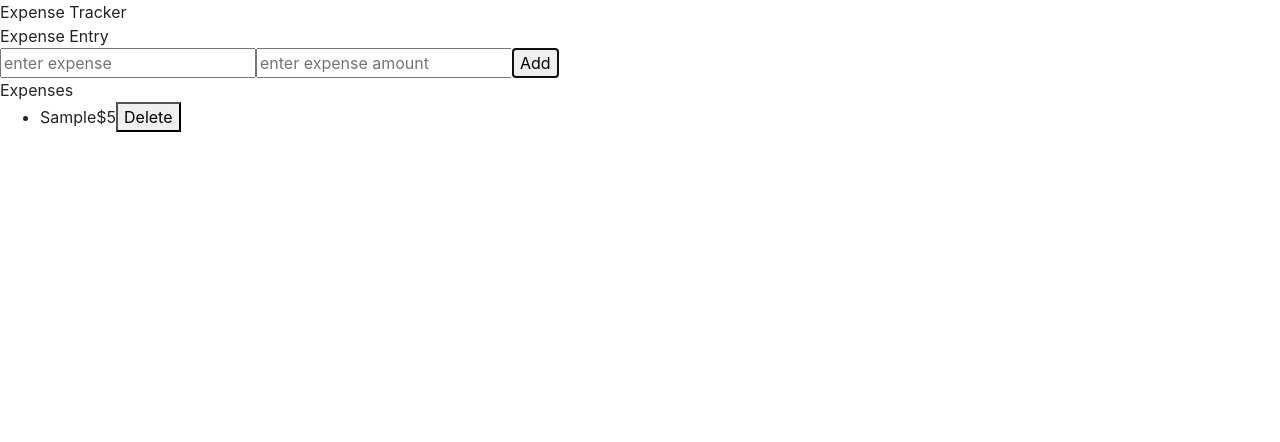
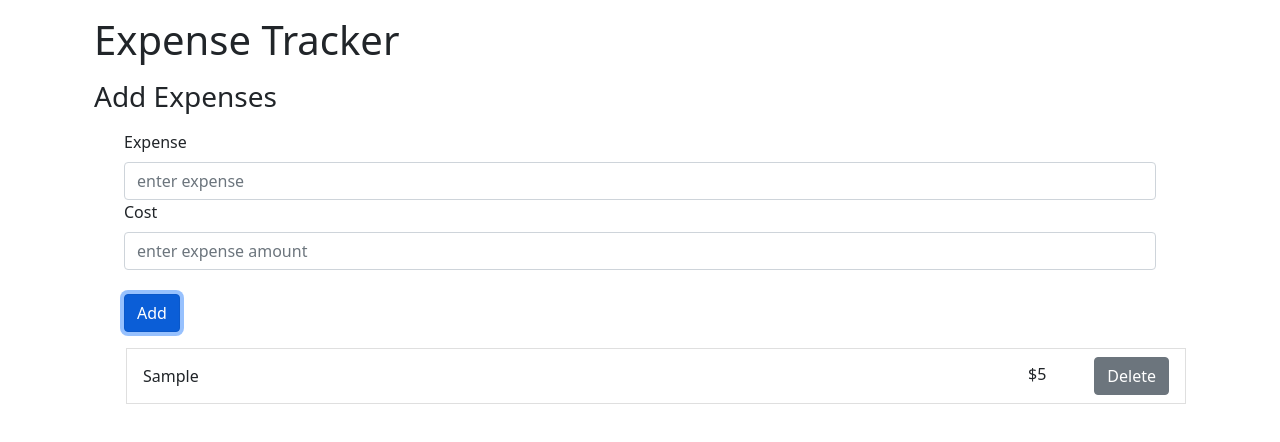
Before and after one commit to Eminer78/Expense-Tracker, a React (Create React App) app: page / in a window 1280 px wide. Both pictures are taken after typing "Sample", "5" into the empty fields and a click on the button "Add". Shown: the top 442 px of the page. Built offline with nearby package versions, Linux system fonts and the light colour scheme.

Commit message:
updated styling

```diff
--- a/src/App.js
+++ b/src/App.js
@@ -1,9 +1,10 @@
 import React from "react";
 import ExpenseList from "./components/ExpenseList";
+import "bootstrap/dist/css/bootstrap.min.css";
 
 const App = () => {
   return (
-    <div>
+    <div className="container">
       <ExpenseList />
     </div>
   );
--- a/src/components/ExpenseItem.js
+++ b/src/components/ExpenseItem.js
@@ -9,12 +9,20 @@ export default class ExpenseItems extends Component {
 
   createTasks(item) {
     return (
-      <li>
+      <li className="list-group-item d-flex justify-content-between align-items-center">
         {item.text}
-        <span>${item.cost}</span>
-        <button onClick={() => this.delete(item.key)} key={item.key}>
-          Delete
-        </button>
+        <div>
+          <span className="label label-danger label-as-badge mx-4 px-4">
+            ${item.cost}
+          </span>
+          <button
+            className="btn btn-secondary"
+            onClick={() => this.delete(item.key)}
+            key={item.key}
+          >
+            Delete
+          </button>
+        </div>
       </li>
     );
   }
--- a/src/components/ExpenseList.js
+++ b/src/components/ExpenseList.js
@@ -39,27 +39,51 @@ export default class ExpenseList extends Component {
   }
   render() {
     return (
-      <div className="expenseListMain">
-        Expense Tracker
-        <div className="header">
-          Expense Entry
+      <div className="container">
+        <h1 className="mt-3">Expense Tracker</h1>
+        <h3 className="mt-3">Add Expenses</h3>
+        <div className="mt-3">
+          <div className="col-sm">
+            <div className="row ">
               <form onSubmit={this.addItem}>
+                <div className="col-sm">
+                  <label>Expense</label>
                   <input
+                    className="form-control py-3"
                     ref={(a) => (this._inputElement = a)}
                     placeholder="enter expense"
                     required="required"
                   ></input>
+                </div>
+                <div className="col-sm">
+                  <label htmlFor="cost">Cost</label>
                   <input
+                    className="form-control py-3"
                     type="number"
                     ref={(b) => (this.cost = b)}
                     placeholder="enter expense amount"
                     required="required"
                   ></input>
-            <button type="submit">Add</button>
+                </div>
+                <div className="col-sm">
+                  <button type="submit" className="btn btn-primary mt-4">
+                    Add
+                  </button>
+                </div>
               </form>
             </div>
-        Expenses
-        <ExpenseItems entries={this.state.items} delete={this.deleteItem} />
+          </div>
+        </div>
+        <div className="row mt-3">
+          <div className="col-sm">
+            <ul className="list-group">
+              <ExpenseItems
+                entries={this.state.items}
+                delete={this.deleteItem}
+              />
+            </ul>
+          </div>
+        </div>
       </div>
     );
   }
```
Lines whose indentation alone changed are shown as unchanged.
